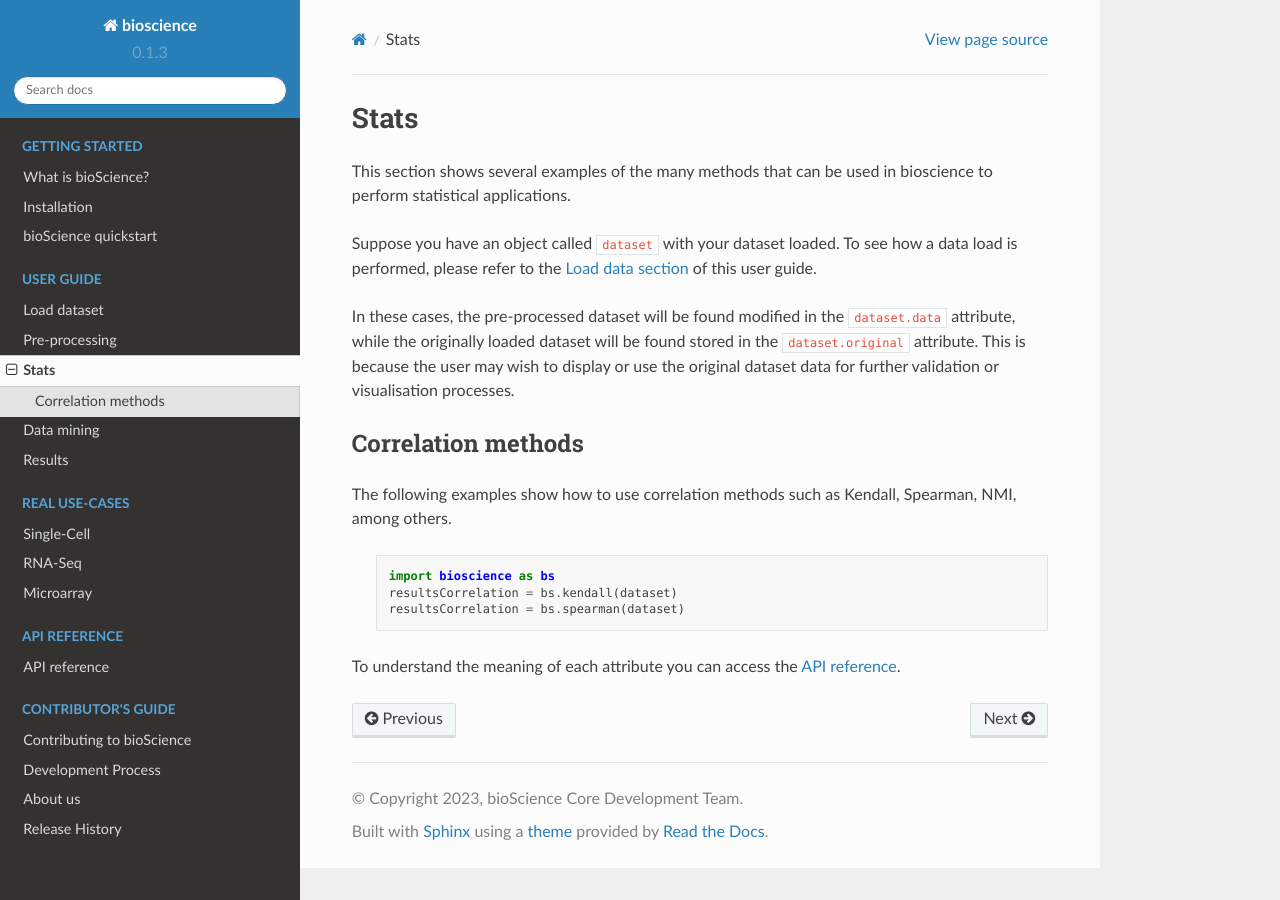
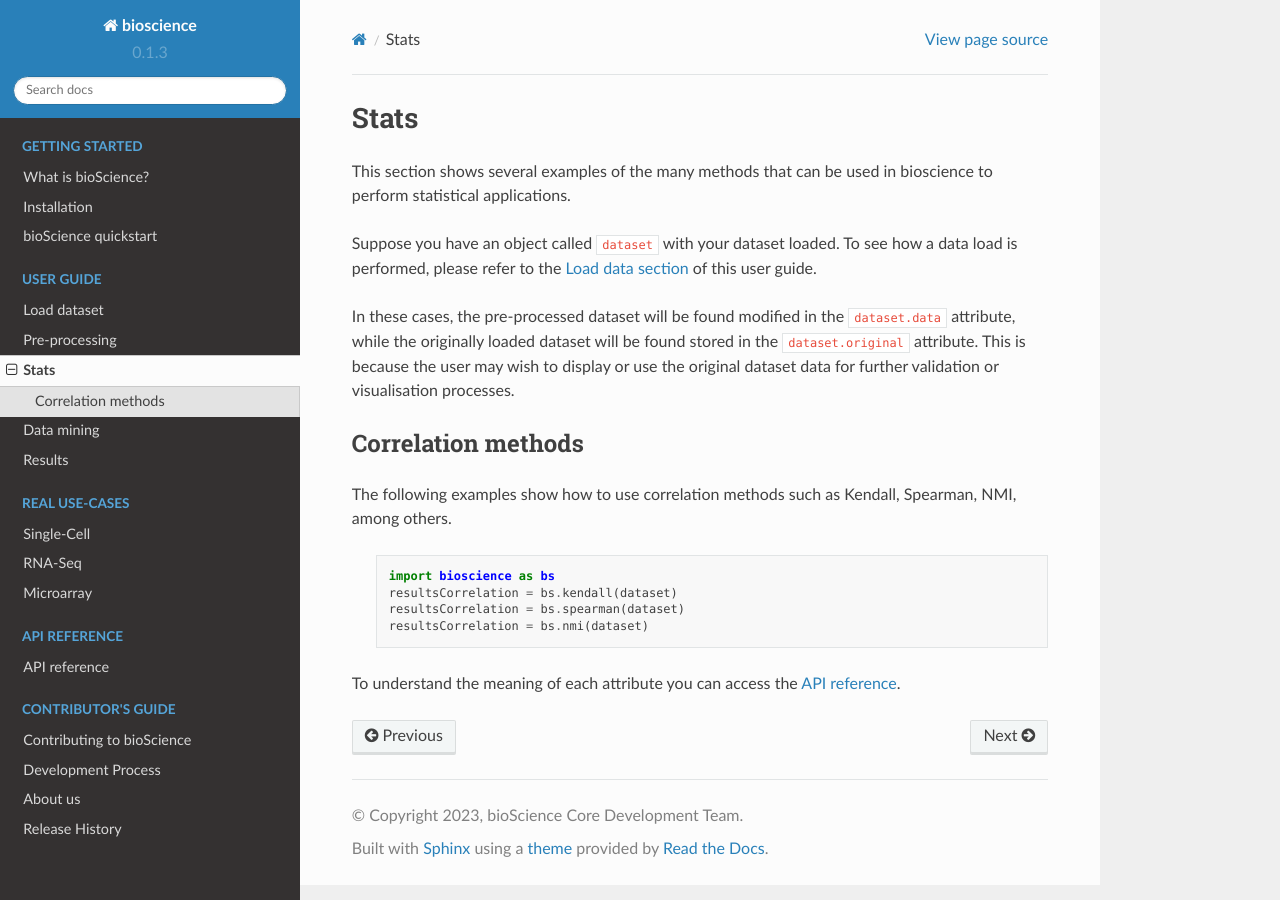
Before and after one commit to IvanSegur06/bioscience, a Sphinx documentation site: the page built from docs/userGuide/stats.rst, in a window 1280 px wide. Built offline with Sphinx 7.4.7 and the Read the Docs theme 2.0.0, drawn with Linux system fonts in a browser that asks for light colours; pages that are not in the unit, such as notebooks, are missing from menus.

Commit message:
[DOC] NMI Correlation

```diff
--- a/docs/userGuide/stats.rst
+++ b/docs/userGuide/stats.rst
@@ -16,5 +16,6 @@ The following examples show how to use correlation methods such as Kendall, Spea
         import bioscience as bs
         resultsCorrelation = bs.kendall(dataset)
         resultsCorrelation = bs.spearman(dataset)
+        resultsCorrelation = bs.nmi(dataset)
 
 To understand the meaning of each attribute you can access the :doc:`API reference <../api/api>`.
```
